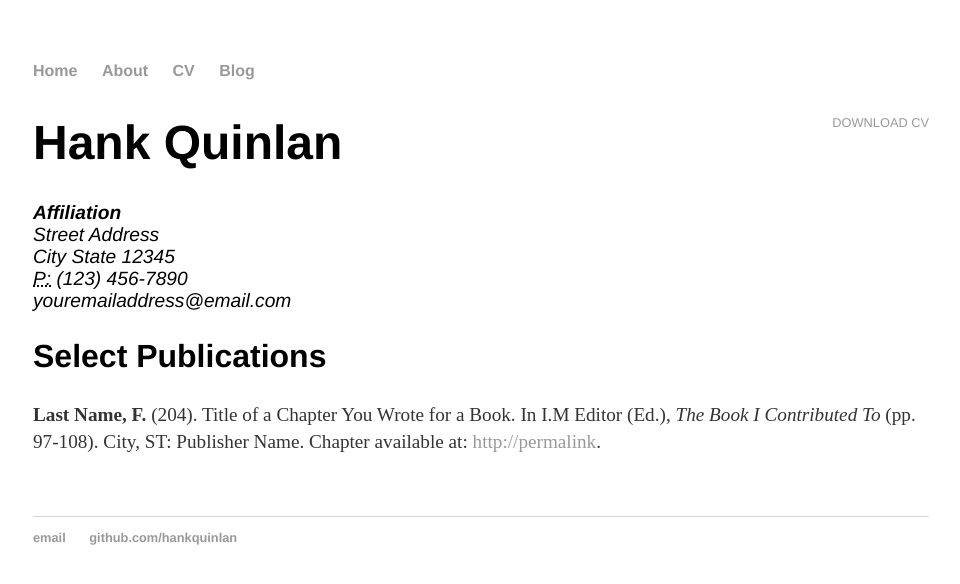
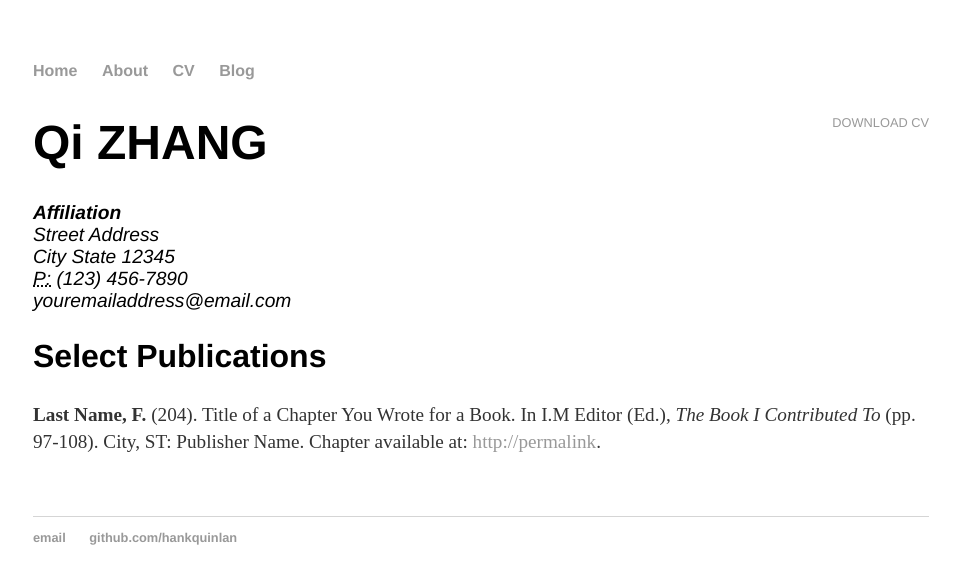
Before and after one commit to zqyq/zqyq.github.io, a Jekyll site: the page built from cv/index.html, in a window 1280 px wide. Shown: the top 584 px of the page, without its empty margins (159-1119 px from the left). Built offline with Jekyll 4.4.1, drawn with Linux system fonts in a browser that asks for light colours.

Commit message:
Update index.html

```diff
--- a/cv/index.html
+++ b/cv/index.html
@@ -5,7 +5,7 @@ title: CV of Your Name
 
 	<div class="cv">
 		<a href="#" class="download" title="Download CV as PDF">Download CV</a>
-					<h1>Hank Quinlan</h1>
+					<h1>Qi ZHANG</h1>
 					<address>
 					<strong>Affiliation</strong><br>
 					Street Address<br>
```
